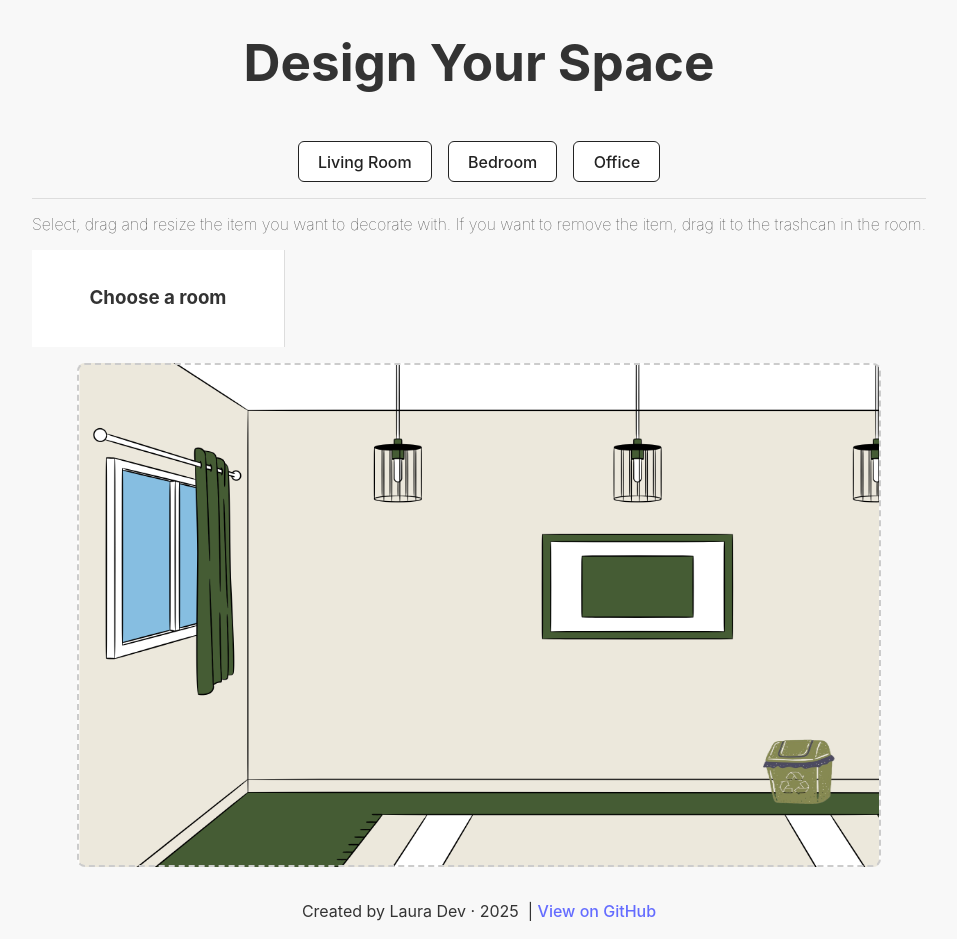
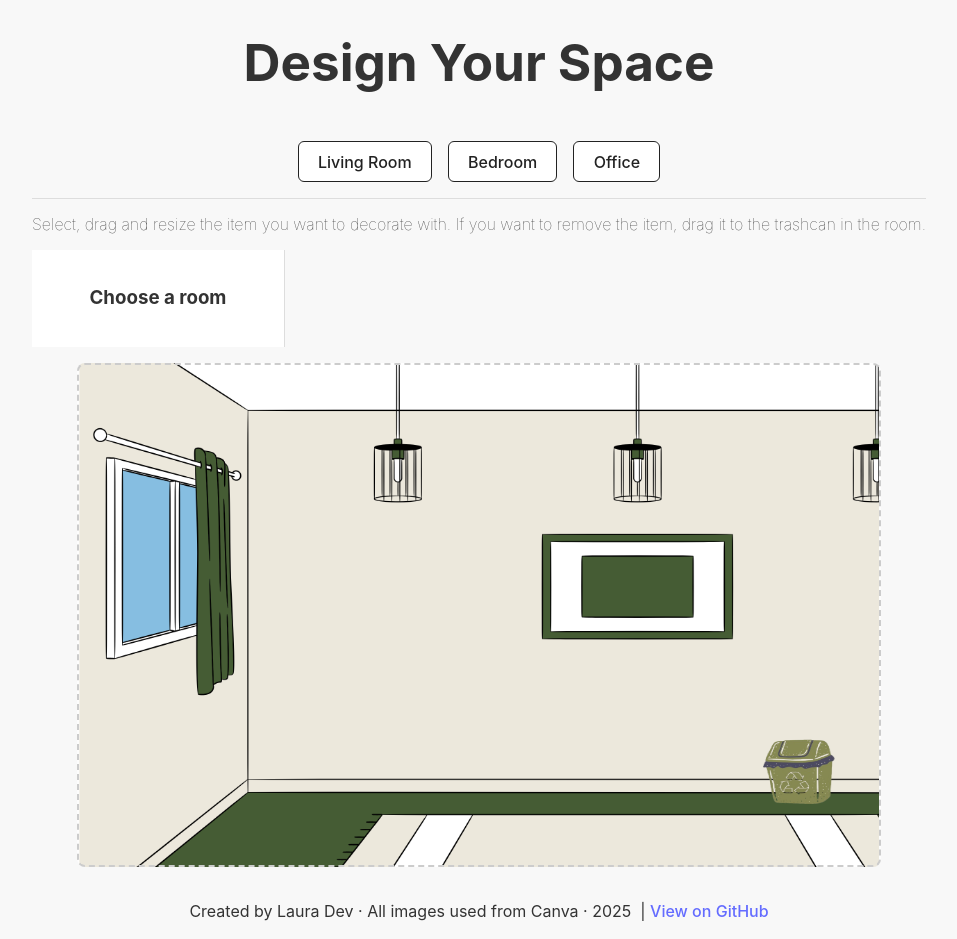
Before and after one commit to lavollmer/design-your-space, a React (Vite) app: page / in a window 1280 px wide. Shown: the whole page, without its empty margins (161-1118 px from the left). Built offline with nearby package versions, Linux system fonts and the light colour scheme.

Commit message:
Updating the Footer

```diff
--- a/src/components/Footer.jsx
+++ b/src/components/Footer.jsx
@@ -3,7 +3,7 @@ import React from 'react'
 const Footer = () => {
   return (
     <div className='footer'>
-      <p>Created by <span>Laura Dev</span> · 2025 &nbsp;|&nbsp;
+      <p>Created by <span>Laura Dev</span> · <span>All images used from Canva</span> · 2025 &nbsp;|&nbsp;
         <a
           href="https://github.com/lavollmer"
           target="_blank"
```
Also changed, not shown: 1 other file (tests, documents, lock files or other folders).
